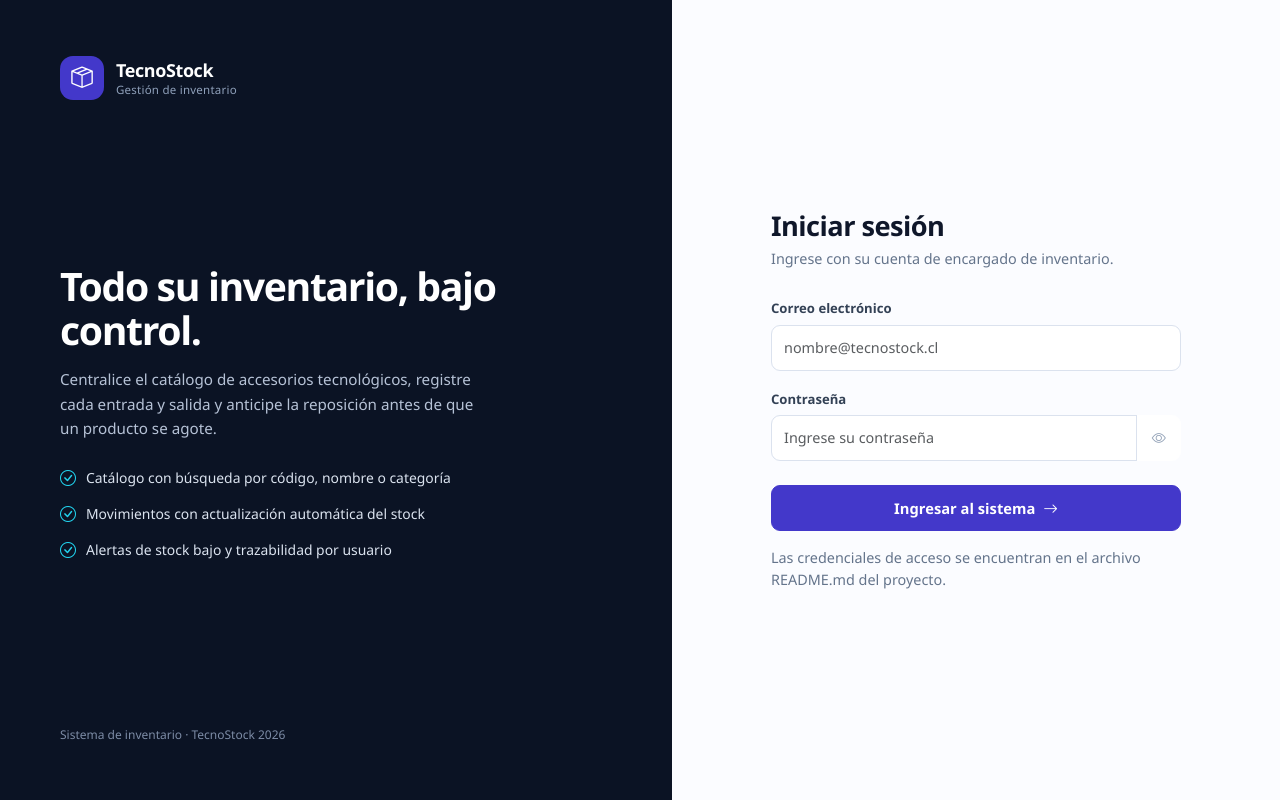
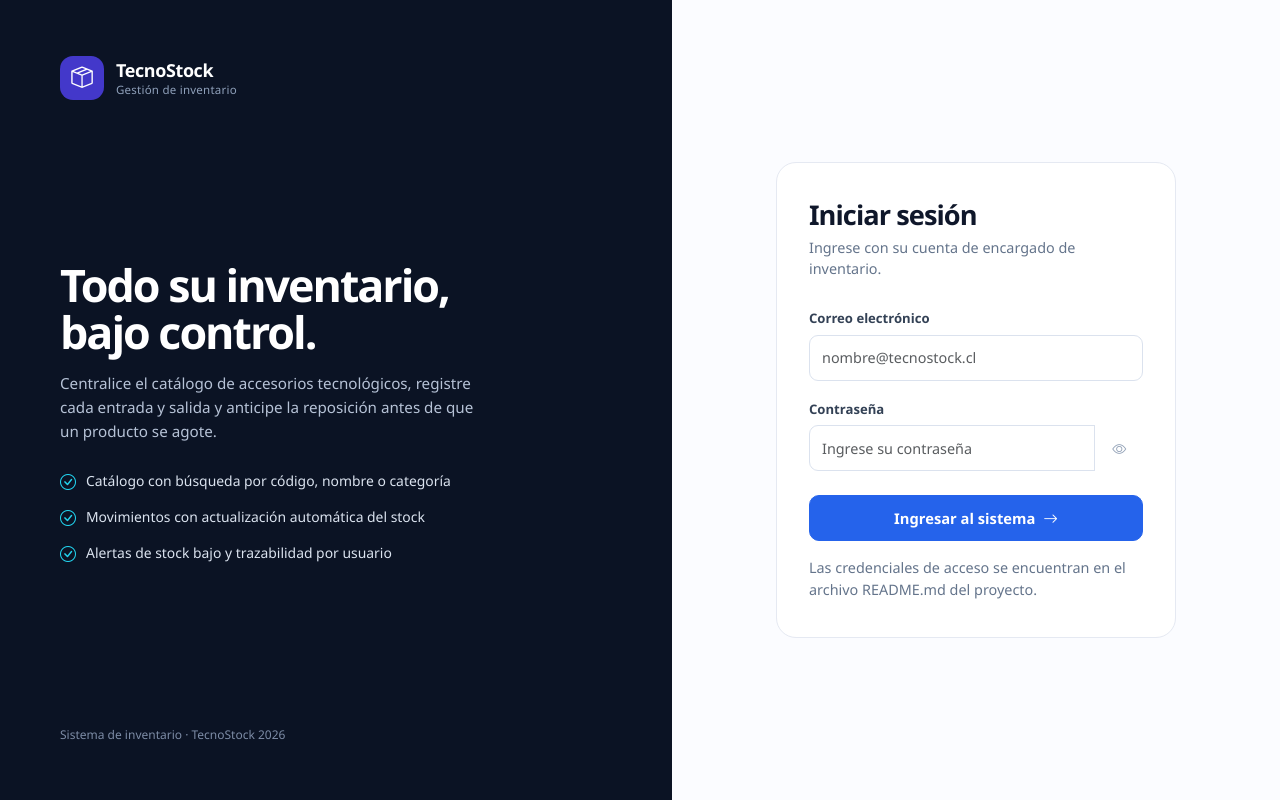
Before and after one commit to matiasvig/tecnostock, a PHP site: page /login.php in a window 1280 px wide. Run offline with PHP 8.4, Linux system fonts and the light colour scheme.

Commit message:
feat: pulido visual avanzado, tipografia, micro-interacciones

```diff
--- a/assets/css/estilos.css
+++ b/assets/css/estilos.css
@@ -1,7 +1,7 @@
 :root {
-    --ts-azul: #4338ca;
-    --ts-azul-oscuro: #312e81;
-    --ts-azul-claro: #eef0ff;
+    --ts-azul: #2563eb;
+    --ts-azul-oscuro: #1d4ed8;
+    --ts-azul-claro: #eff6ff;
     --ts-cian: #06b6d4;
     --ts-tinta: #0f172a;
     --ts-texto: #334155;
@@ -27,14 +27,21 @@
 body {
     background: var(--ts-fondo);
     color: var(--ts-texto);
-    font-size: 0.95rem;
+    font-size: 0.9375rem;
     -webkit-font-smoothing: antialiased;
+    text-rendering: optimizeLegibility;
+}
+
+.app-contenido {
+    background-image: radial-gradient(rgba(15, 23, 42, 0.015) 1px, transparent 1px);
+    background-size: 20px 20px;
 }
 
 h1, h2, h3, h4, h5, h6 {
     color: var(--ts-tinta);
     font-weight: 700;
-    letter-spacing: -0.02em;
+    letter-spacing: -0.035em;
+    line-height: 1.15;
 }
 
 a {
@@ -738,10 +771,15 @@ a {
 }
 
 .btn {
-    border-radius: 9px;
-    font-size: 0.88rem;
+    border-radius: 10px;
+    font-size: 0.875rem;
     font-weight: 600;
-    padding: 0.55rem 0.95rem;
+    padding: 0.6rem 1.05rem;
+    transition: transform 0.15s ease-out, background 0.15s ease, border-color 0.15s ease;
+}
+
+.btn:hover {
+    transform: translateY(-1px);
 }
 
 .btn-sm {
@@ -1089,6 +1128,22 @@ a {
     color: #fff;
 }
 
+.login-marca::before {
+    position: absolute;
+    inset: 0;
+    display: block;
+    background-image: radial-gradient(rgba(255, 255, 255, 0.06) 1px, transparent 1px);
+    background-size: 24px 24px;
+    content: "";
+    pointer-events: none;
+    z-index: 0;
+}
+
+.login-marca > * {
+    position: relative;
+    z-index: 1;
+}
+
 .login-marca::before,
 .login-marca::after {
     display: none;
@@ -1107,9 +1162,10 @@ a {
     max-width: 480px;
     margin-bottom: 16px;
     color: #fff;
-    font-size: 2.45rem;
-    line-height: 1.12;
-    letter-spacing: -0.035em;
+    font-size: 2.8rem;
+    line-height: 1.05;
+    letter-spacing: -0.045em;
+    font-weight: 800;
 }
 
 .login-marca p {
@@ -1156,7 +1212,11 @@ a {
 
 .login-caja {
     width: 100%;
-    max-width: 410px;
+    max-width: 400px;
+    padding: 36px 32px;
+    border: 1px solid #e5e9f2;
+    border-radius: 20px;
+    background: #ffffff;
 }
 
 .login-caja h2 {
```
Also changed, not shown: other parts of assets/css/estilos.css (+48 -21 lines).
